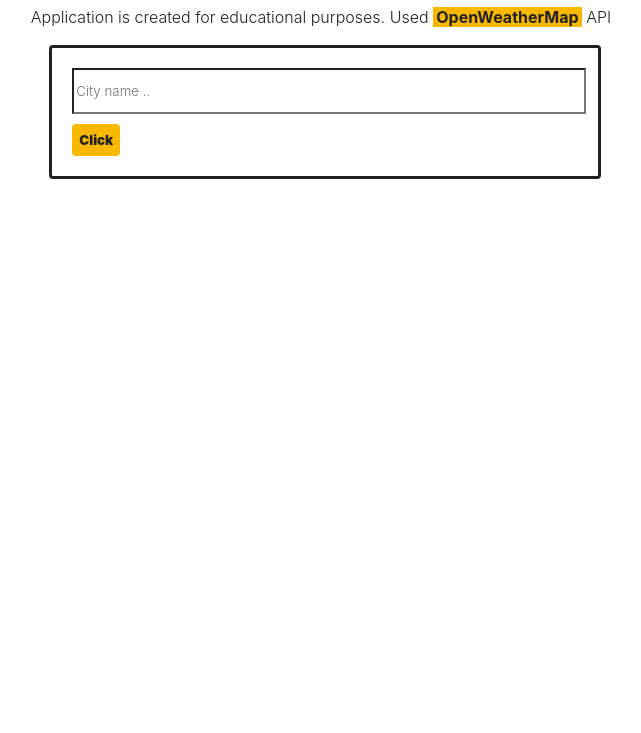
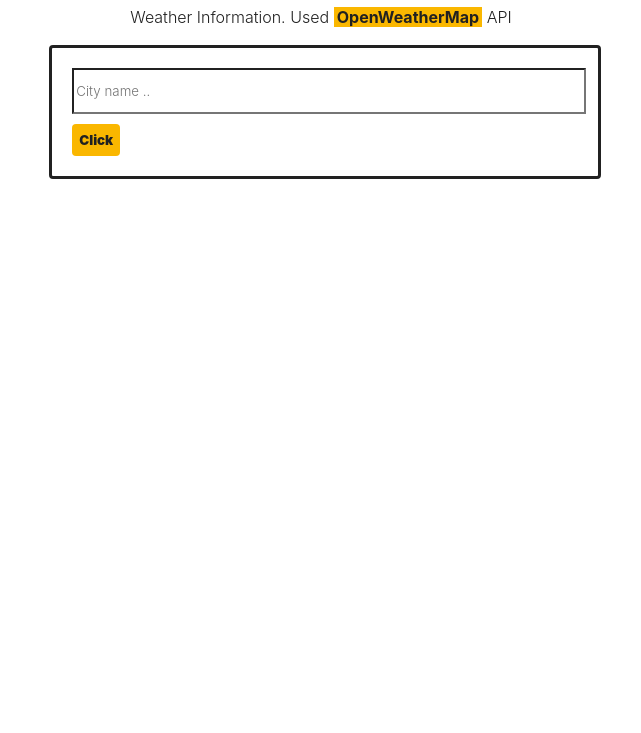
Before and after one commit to hasanboymarufjonov/current-weather, a plain HTML site: page index.html in a window 1280 px wide. Shown: the part 67-800 px from the top of the page, without its empty margins (319-960 px from the left). Drawn offline with Linux system fonts and the light colour scheme; a web font is replaced by a local one.

Commit message:
header changed

```diff
--- a/index.html
+++ b/index.html
@@ -12,7 +12,7 @@
     <article class="l-design-widht">
       <h1>Current Weather</h1>
       <p>
-        Application is created for educational purposes. Used
+        Weather Information. Used
         <mark>OpenWeatherMap</mark> API
       </p>
 
```
